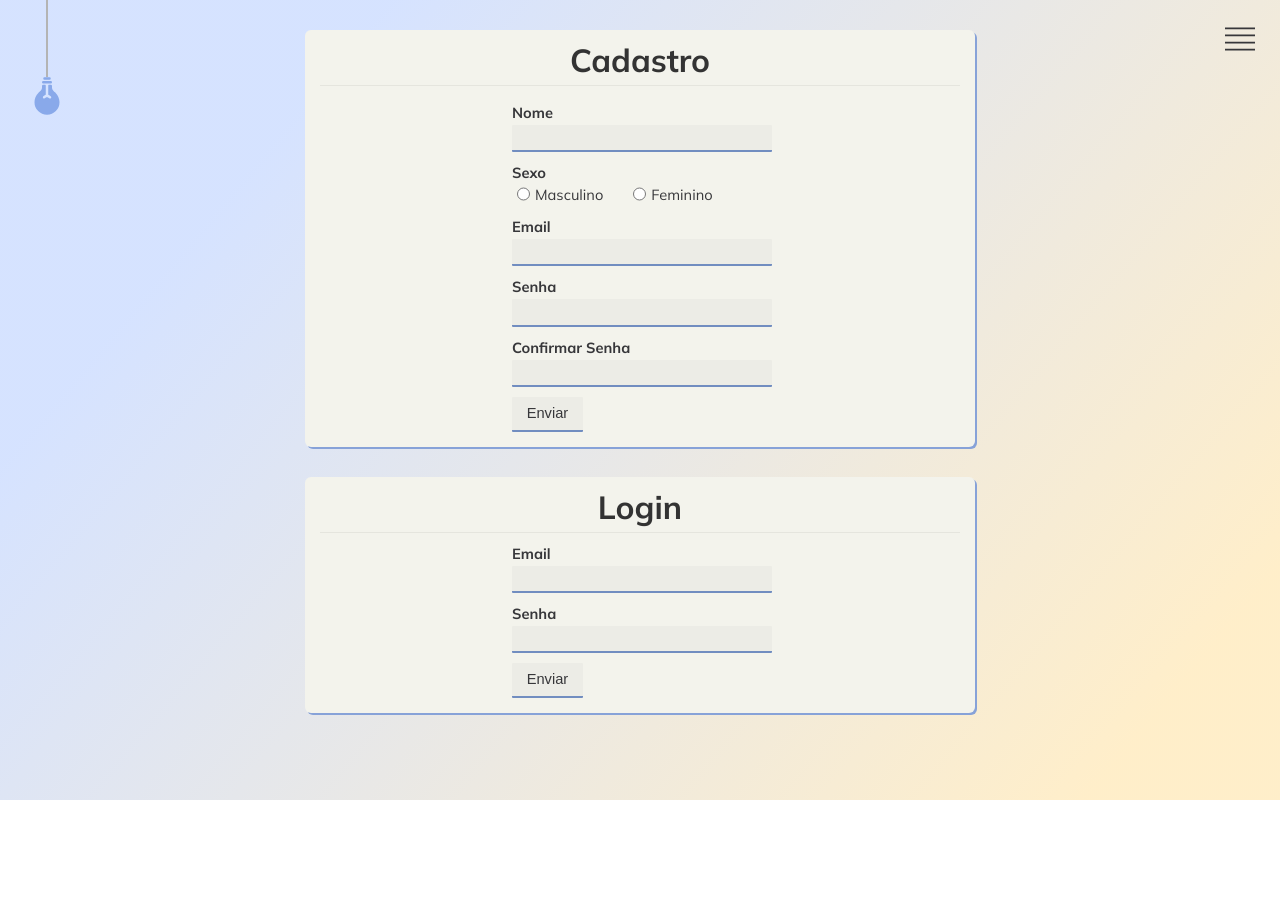
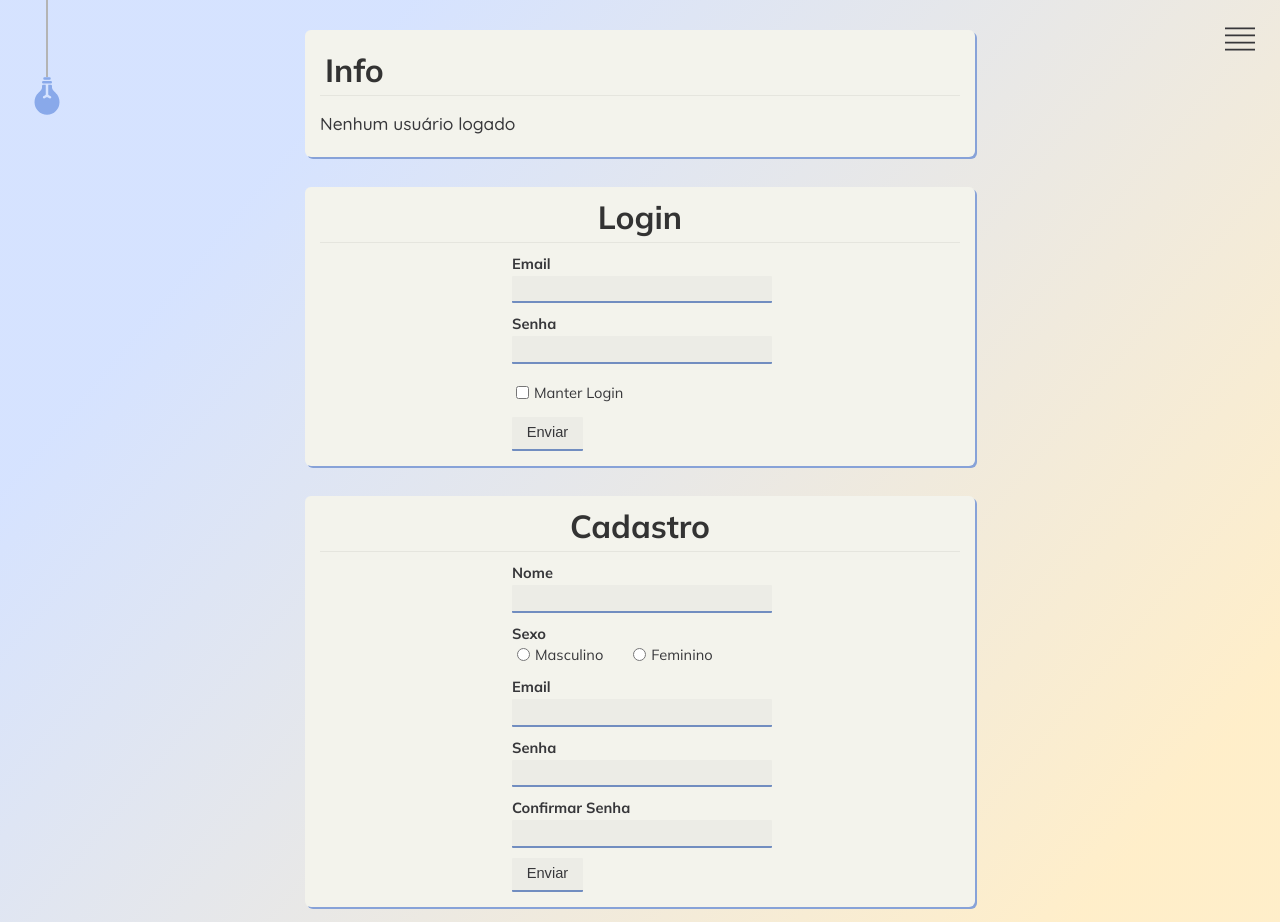
Before and after one commit to CaduVarela/CadastroReact, a React (Create React App) app in the folder cadastro/: page / in a window 1280 px wide. Before the commit the page ends 800 px from the top, so only its background shows below. Built offline with nearby package versions, Linux system fonts and the light colour scheme.

Commit message:
Mantendo Login Corretamente

```diff
--- a/cadastro/data/db.json
+++ b/cadastro/data/db.json
@@ -1,42 +1,11 @@
 {
   "cadastros": [
     {
-      "nome": "Carlos",
+      "nome": "Carlos Eduardo Varela de Almeida",
       "email": "caduvarela@gmail.com",
       "sexo": "M",
       "senha": "senha",
       "id": 1
-    },
-    {
-      "nome": "cadu",
-      "email": "caduvarela2@gmail.com",
-      "sexo": "M",
-      "senha": "senha",
-      "id": 2
-    },
-    {
-      "id": 3
-    },
-    {
-      "id": 4
-    },
-    {
-      "id": 5
-    },
-    {
-      "id": 6
-    },
-    {
-      "id": 7
-    },
-    {
-      "id": 8
-    },
-    {
-      "id": 9
-    },
-    {
-      "id": 10
     }
   ]
 }
--- a/cadastro/src/App.css
+++ b/cadastro/src/App.css
@@ -14,6 +14,16 @@ p {
     font-size: 13pt;
 }
 
+#user-info button {
+    background-color: inherit;
+    color: var(--text);
+    font-family: 'Quicksand', sans-serif;
+    font-size: 12pt;
+    text-decoration: underline;
+    padding: 5px;
+    cursor: pointer;
+}
+
 .panel, #dropdown-menu, form input {
     transition: background-color .2s ease-in, color .3s ease-in;
 }
--- a/cadastro/src/App.js
+++ b/cadastro/src/App.js
@@ -6,9 +6,41 @@ import SignupScreen from './components/SignupScreen';
 import LoginScreen from './components/LoginScreen';
 import ThemeSwitcher from './components/ThemeSwitcher';
 
+const API = "http://localhost:5000";
+
 function App() {
 
-  //const [theme, setTheme] = useState('light');
+  const [usuario, setUsuario] = useState();
+  const [loginUpdate, setLoginUpdate] = useState(false);
+
+  const getUserByEmail = async (email) => {
+    const resposta = await fetch(API+"/cadastros?email="+email, {
+        method: "GET",
+    }).then((resposta) => resposta.json());
+    return resposta[0];
+  }
+
+  const getUsuario = async () => {
+    let emailLogado = sessionStorage.getItem('user');
+    if (!emailLogado) {
+        emailLogado = localStorage.getItem('user');
+    }
+
+    if (!emailLogado) return; // Não tem sessao salva
+
+    setUsuario(await getUserByEmail(emailLogado));
+  }
+
+  const clearStorage = () => {
+    localStorage.clear();
+    sessionStorage.clear();
+    setLoginUpdate(true);
+    setLoginUpdate(false);
+  }
+
+  useEffect(() => {
+    getUsuario();
+  }, ['loginUpdate']);
 
   return (
     <div className='app'>
@@ -16,17 +48,39 @@ function App() {
         <li>
           <button>Home</button>
         </li>
+        {!usuario &&
         <li>
           <button>Signup</button>
-        </li>
+        </li>}
+        {!usuario &&
         <li>
           <button>Login</button>
+        </li>}
+        {usuario &&
+        <li>
+          <button onClick={clearStorage}>Sair</button>
         </li>
+        }
       </DropdownMenu>
       <ThemeSwitcher/>
 
-      <SignupScreen/>
-      <LoginScreen/>
+      <div id='user-info' className='panel'>
+        <h1>Info</h1>
+        {!usuario &&
+          <p>Nenhum usuário logado</p>
+        }
+        {usuario &&
+          <div>
+            <p><span className='bold'>Nome: </span>{usuario.nome}</p>
+            <p><span className='bold'>sexo: </span>{usuario.sexo == 'M' ? 'Masculino' : 'Feminino'}</p>
+            <p><span className='bold'>Email: </span>{usuario.email}</p>
+            <button onClick={clearStorage}>Sair da conta</button>
+          </div>
+        }
+      </div>
+
+      {!usuario && <LoginScreen loginUpdate={setLoginUpdate}/>}
+      {!usuario && <SignupScreen/>}
     </div>
   );
 }
--- a/cadastro/src/components/LoginScreen.js
+++ b/cadastro/src/components/LoginScreen.js
@@ -1,14 +1,21 @@
 import './Signup&Login.css';
 
-import { useState } from "react";
+import { useEffect, useState } from "react";
 
 const API = "http://localhost:5000";
 
-const LoginScreen = () => {
+const LoginScreen = ({setLoginUpdate}) => {
 
     const [sucessoLogin, setSucessoLogin] = useState(false);
     const [erroEmail, setErroEmail] = useState(false);
     const [erroSenha, setErroSenha] = useState(false);
+
+    const getUserByEmail = async (email) => {
+        const resposta = await fetch(API+"/cadastros?email="+email, {
+            method: "GET",
+        }).then((resposta) => resposta.json());
+        return resposta[0];
+    }
 
     const handleSubmit = async (e) => {
         // Previne carregamento da pagina
@@ -23,6 +30,7 @@ const LoginScreen = () => {
         // campos do formulario
         let campoEmail = e.target.campoEmail;
         let campoSenha = e.target.campoSenha;
+        let manterLogin = e.target.manterLogin;
 
         // Prepara o usuario com os dados informados no formulario
         const entrada = {
@@ -31,37 +39,52 @@ const LoginScreen = () => {
         }
 
         // Encontra o usuario, se houver
-        const resposta = await fetch(API+"/cadastros?email="+entrada.email, {
-            method: "GET",
-        }).then((resposta) => resposta.json());
+        const usuario = await getUserByEmail(entrada.email);
 
-        const usuario = resposta[0];
+        console.log(entrada);
+        console.log(usuario);
 
         // Verifica email
         if (!usuario) {
             setErroEmail(true);
             formInfo.classList.add('error');
+            campoEmail.classList.add('wrong');
             //console.log("Usuario inexistente");
             return;
         } else {
             setErroEmail(false);
             formInfo.classList.remove('error');
+            campoEmail.classList.remove('wrong');
         };
 
         // Verifica senha
         if (usuario.senha != entrada.senha) {
             setErroSenha(true);
             formInfo.classList.add('error');
+            campoSenha.classList.add('wrong');
             //console.log("Senha errada");
             return;
         } else {
             setErroSenha(false);
             formInfo.classList.remove('error');
+            campoSenha.classList.remove('wrong');
         };
+
+        // Manter Login
+        localStorage.clear();
+        sessionStorage.clear();
+
+        if (manterLogin.checked) {
+            localStorage.setItem('user', usuario.email);
+        } else {
+            sessionStorage.setItem('user', usuario.email);
+        }
 
         // Mensagem de sucesso
         setSucessoLogin(true);
         formInfo.classList.add("success");
+        setLoginUpdate(true);
+        setLoginUpdate(false);
 
         // Limpa os campos
         campoEmail.value = '';
@@ -85,6 +108,9 @@ const LoginScreen = () => {
                 <label htmlFor='campoSenha' className='bold'>Senha</label>
                 <input type='password' id='campoSenha' name='campoSenha' required/>
 
+                <input type='checkbox' id='manterLogin' name='manterLogin'/>
+                <label htmlFor='manterLogin' className='pointer not-selectable'>Manter Login</label>
+
                 <input type='submit' value='Enviar'/>
             </form>
         </div>
--- a/cadastro/src/components/Signup&Login.css
+++ b/cadastro/src/components/Signup&Login.css
@@ -52,9 +52,16 @@ form input[type='text'], form input[type='password'], form input[type='email'] {
 
 form input[type='submit'] {
     padding: .5em 1em 1.7em;
+    cursor: pointer;
 }
 
-form input[type='submit']:hover {
+form input[type='checkbox'] {
+    display: inline-block;
+    vertical-align: middle;
+    align-items: center;
+    margin-top: 7px;
+    margin-right: 5px;
+
     cursor: pointer;
 }
 
--- a/cadastro/src/components/SignupScreen.js
+++ b/cadastro/src/components/SignupScreen.js
@@ -15,7 +15,7 @@ const SignupScreen = () => {
         e.preventDefault();
 
         // Limpa mensagens de erro e sucesso
-        let formInfo = document.getElementById('form-info');
+        let formInfo = document.getElementById('form-info-cadastro');
         formInfo.classList.remove('success');
         formInfo.classList.remove('error');
         setSucessoCadastro(false);
@@ -93,7 +93,7 @@ const SignupScreen = () => {
     return(
         <div className='panel'>
             <h1 className='center'>Cadastro</h1>
-            <div className='form-info-cadastro'>
+            <div id='form-info-cadastro'>
                 {sucessoCadastro && <p>Cadastro realizado com sucesso!</p>}
                 <ul>
                     {erroEmail && <li>Este email já está cadastrado...</li>}
--- a/cadastro/src/index.css
+++ b/cadastro/src/index.css
@@ -95,3 +95,19 @@ button {
 .bold {
   font-weight: bold;
 }
+
+.full-center {
+  position: absolute;
+  top: 50%;
+  left: 50%;
+  transform: translate(-50%, -50%);
+  background-color: red;
+}
+
+.pointer {
+  cursor: pointer;
+}
+
+.not-selectable::selection {
+  background-color: none;
+}
```
